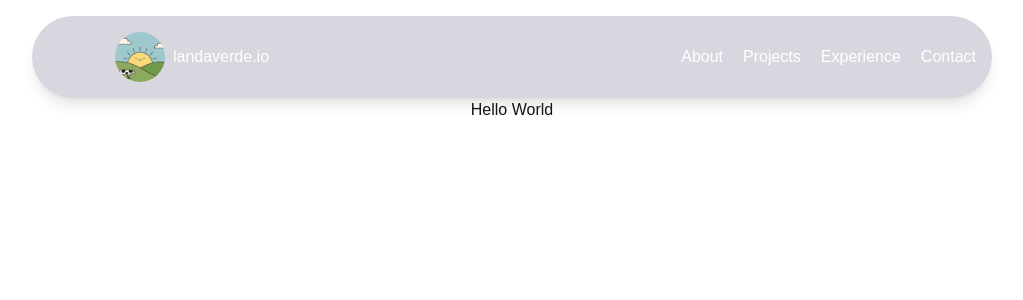
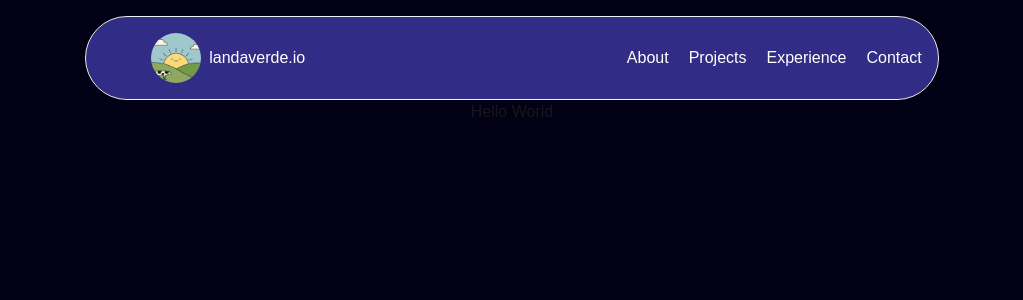
Before and after one commit to landaverdend/portfolio-site, a Next.js app: page / in a window 1280 px wide. Shown: the top 300 px of the page, without its empty margins (128-1151 px from the left). Built offline with nearby package versions, Linux system fonts and the light colour scheme.

Commit message:
messing around.

```diff
--- a/app/globals.css
+++ b/app/globals.css
@@ -1,4 +1,4 @@
-@import "tailwindcss";
+@import 'tailwindcss';
 
 :root {
   --background: #ffffff;
@@ -8,6 +8,7 @@
 @theme inline {
   --color-background: var(--background);
   --color-foreground: var(--foreground);
+
   --color-lavender: #c4beec;
   --color-darkindigo: #3d385e;
 
@@ -23,7 +24,7 @@
 }
 
 body {
-  background: var(--background);
+  background: #020014;
   color: var(--foreground);
   font-family: Arial, Helvetica, sans-serif;
 }
--- a/components/navbar.tsx
+++ b/components/navbar.tsx
@@ -4,7 +4,9 @@ import Image from 'next/image';
 
 export default function Navbar() {
   return (
-    <nav className="w-3/4 mx-auto flex items-center justify-between bg-darkindigo/20 backdrop-blur-md shadow-lg text-white py-4 rounded-full mt-4">
+    <nav
+      className="w-2/3 mx-auto flex items-center justify-between text-white py-4 mt-4  bg-indigo-900 rounded-full bg-clip-padding backdrop-filter backdrop-blur-sm bg-opacity-50 border border-gray-100
+">
       <div className="w-1/3 text-center flex items-center justify-center gap-2">
         <Image src="/logo.png" alt="logo" width={50} height={50} className="rounded-full" />
         landaverde.io
```
